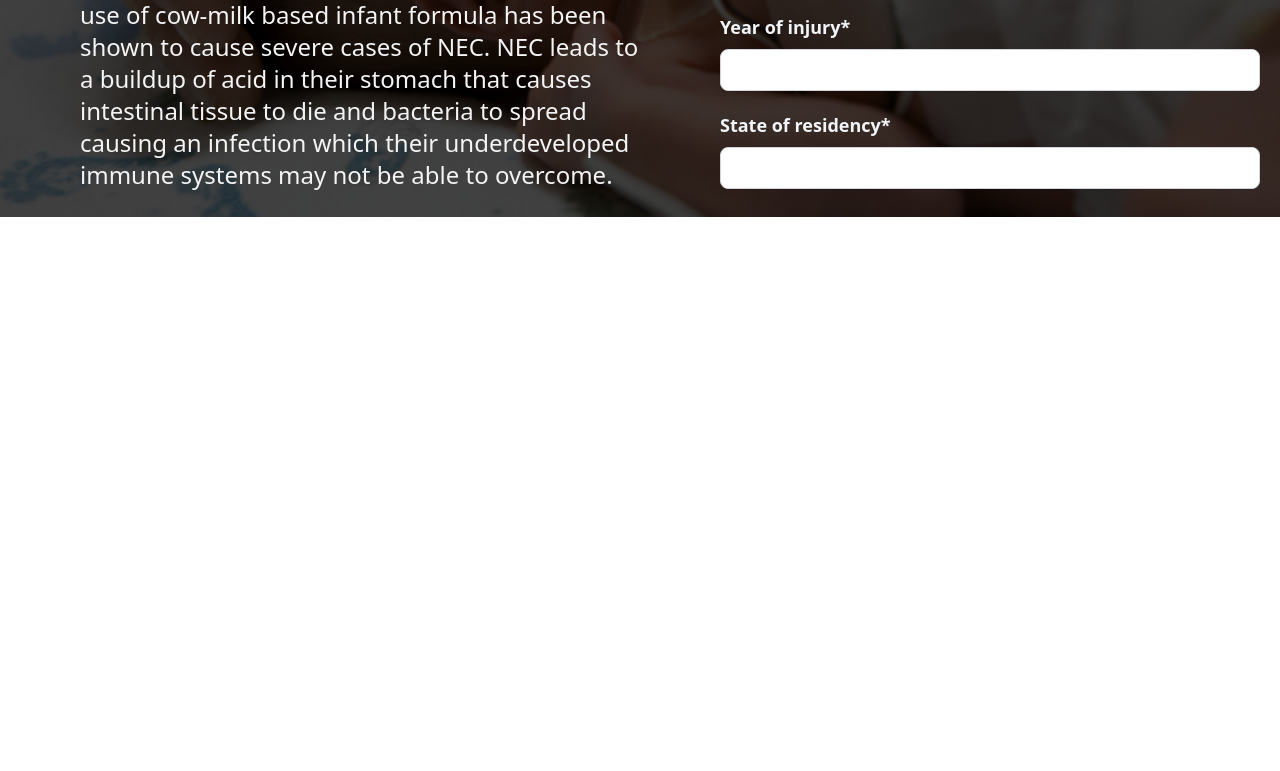
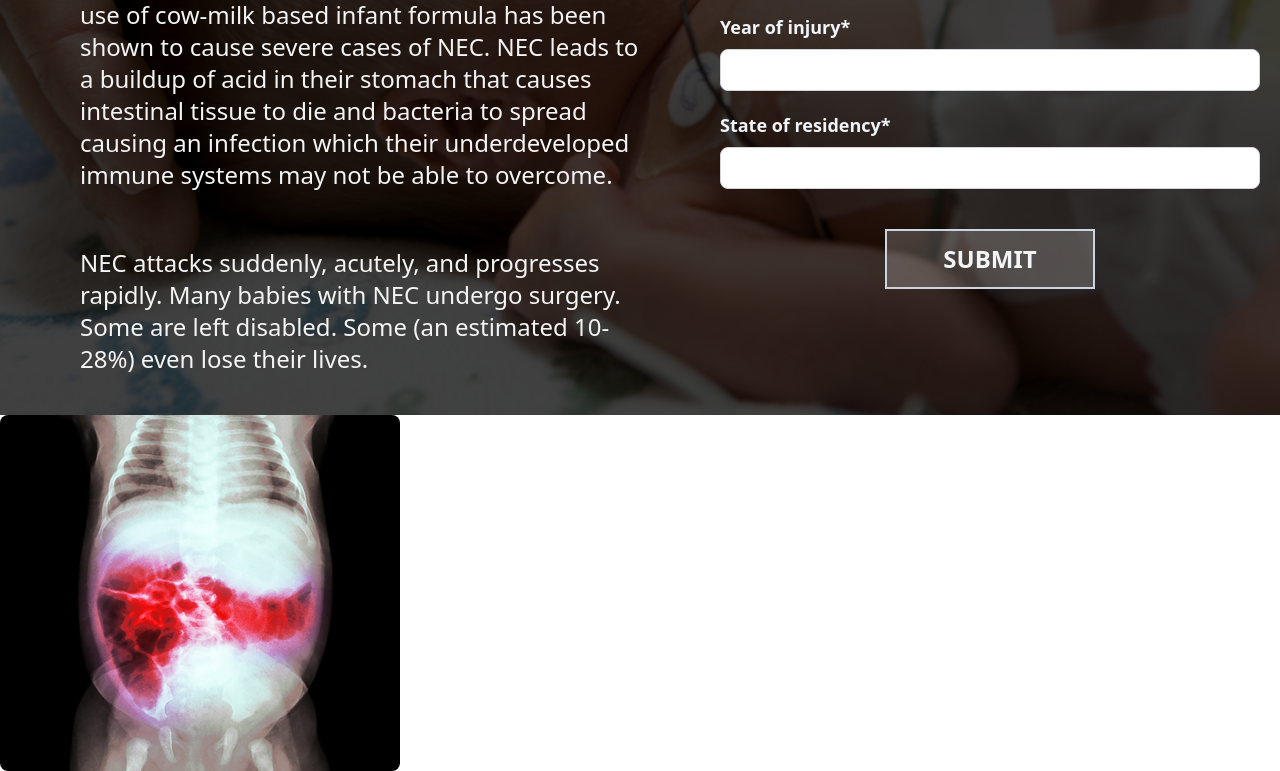
Before and after one commit to ccheatham/freeclaimeval, a React (Create React App) app: page / in a window 1280 px wide. Shown: the part 583-1354 px from the top of the page. Before the commit the page ends 800 px from the top, so only its background shows below. Built offline with nearby package versions, Linux system fonts and the light colour scheme.

Commit message:
adds beginning of next section

```diff
--- a/src/App.css
+++ b/src/App.css
@@ -4,7 +4,6 @@
   background-size: cover;
   background-position: center;
   box-shadow: inset 0 0 0 50vw rgba(0,0,0,.73);
-  height: 100vh;
 }
 
 .topMenu {
@@ -65,6 +64,17 @@ a {
   margin-top: 4rem;
 }
 
+.xray {
+  background-repeat: no-repeat;
+  background-image: url("xray.png");
+  background-size: cover;
+  background-position: center;
+  box-shadow: inset 0 0 0 50vw rgba(0,0,0,0);
+  height: calc(711px/2);
+  width: calc(800px/2);
+}
+
+
 @media only screen and (min-width: 768px) {
   /*
     enabled for everything larger than min-width
--- a/src/App.js
+++ b/src/App.js
@@ -28,7 +28,7 @@ function App() {
         <div />
       </Route>
       <Route path="/">
-        <div className="hero overflow-auto">
+        <div className="hero md:overflow-auto">
           <div className="grid grid-cols-2">
             <div className="mt-0 pt-0 pt-1.5 pl-5 text-lg text-gray-100">
               <VscLaw className="mt-2 ml-5 lg:ml-10" style={{ color: "#fff", width: "60px", height: "60px" }} />
@@ -105,6 +105,9 @@ function App() {
             </div>
           </div>
         </div>
+        <div>
+          <div className="xray rounded-lg" />
+        </div>
       </Route>
     </Switch>
   </Router>
```
Also changed, not shown: src/xray.png (added), 1 other file (tests, documents, lock files or other folders).
